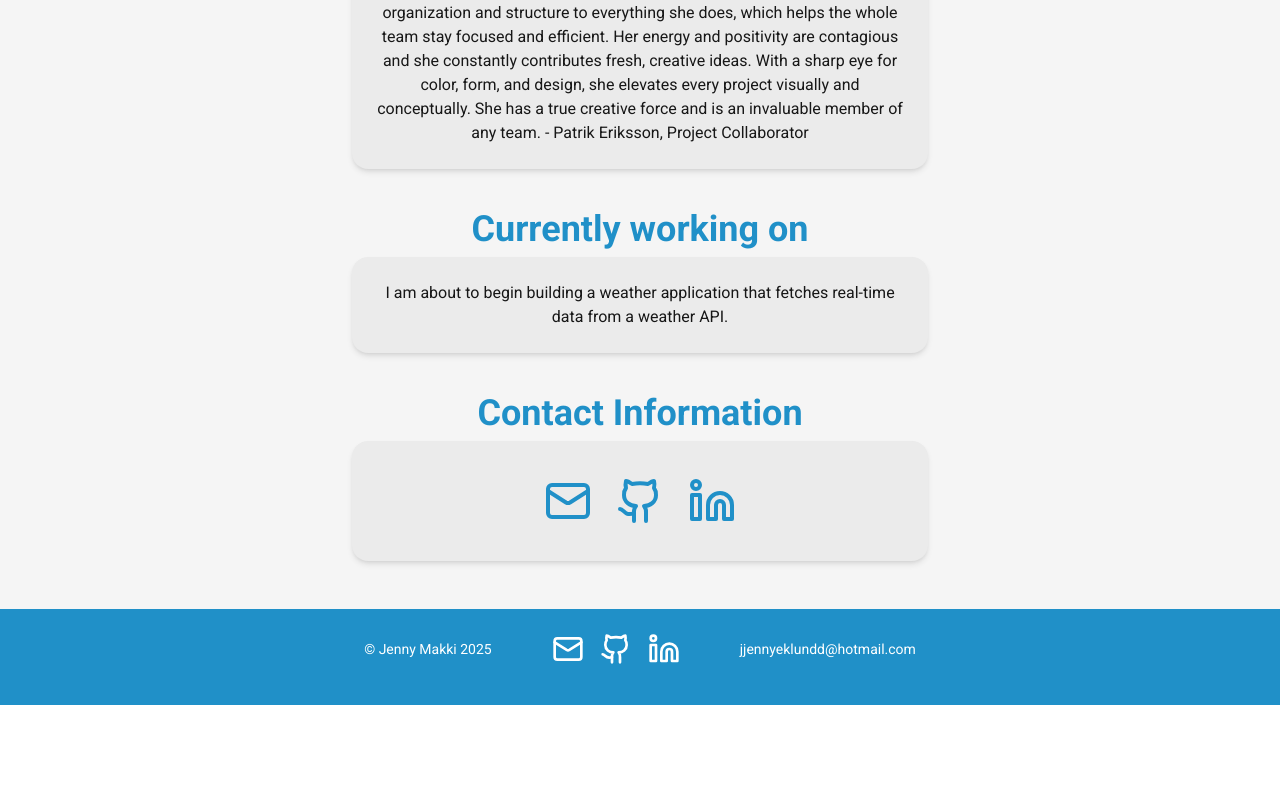
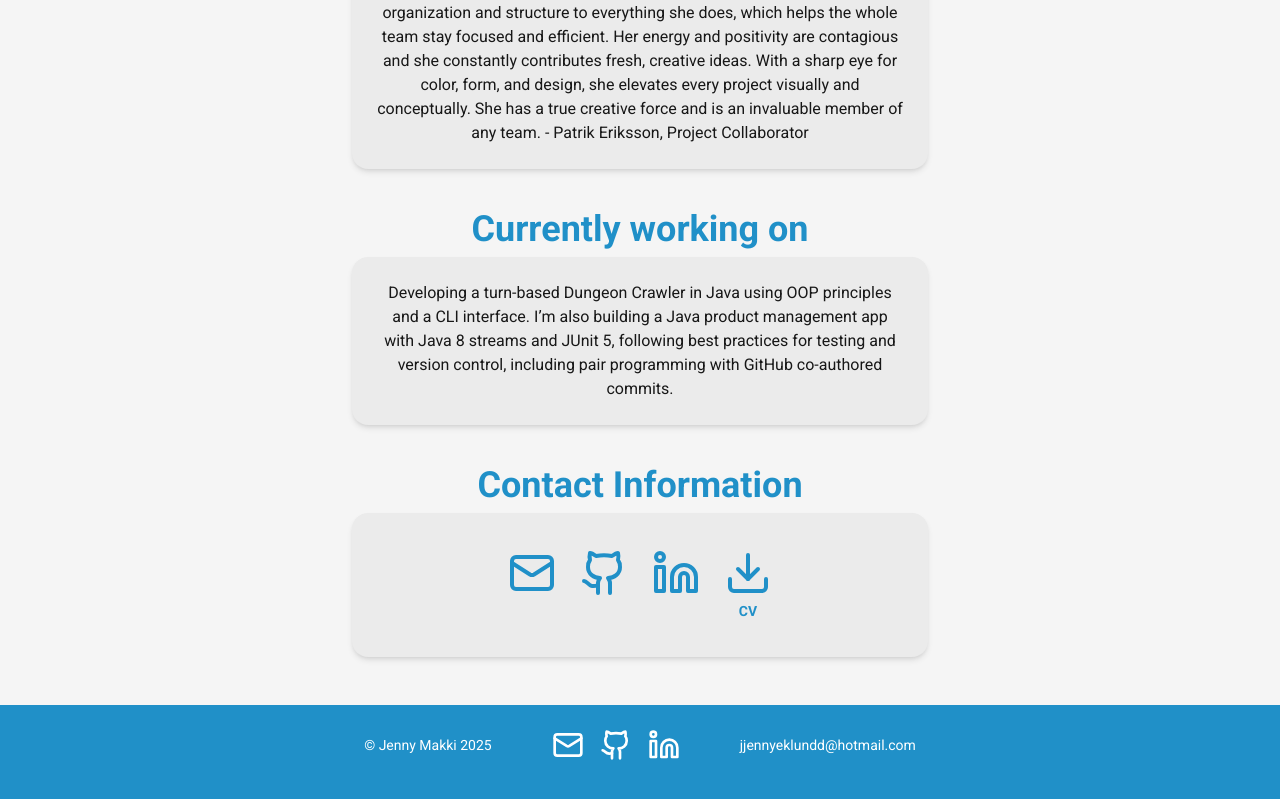
Before and after one commit to jennymakki/jennys-presentation, a Next.js app: page / in a window 1280 px wide. Shown: the part 2571-3370 px from the top of the page. Before the commit the page ends 3276 px from the top, so only its background shows below. Built offline with nearby package versions, Linux system fonts and the light colour scheme.

Commit message:
Included CV and changed what I am currently working on.

```diff
--- a/src/app/page.tsx
+++ b/src/app/page.tsx
@@ -73,8 +73,7 @@ export default function Home() {
           </h4>
           <div className="max-w-xl bg-[#EBEBEB] rounded-2xl shadow-md p-6 mx-auto">
             <p className="text-center text-md">
-              I am about to begin building a weather application that fetches
-              real-time data from a weather API.
+            Developing a turn-based Dungeon Crawler in Java using OOP principles and a CLI interface. I’m also building a Java product management app with Java 8 streams and JUnit 5, following best practices for testing and version control, including pair programming with GitHub co-authored commits.
             </p>
           </div>
         </div>
--- a/src/components/contact.tsx
+++ b/src/components/contact.tsx
@@ -1,4 +1,4 @@
-import { Mail, Github, Linkedin } from "lucide-react"
+import { Mail, Github, Linkedin, Download } from "lucide-react";
 export default function Contact() {
   return (
     <div className="items-center mt-10">
@@ -26,7 +26,17 @@ export default function Contact() {
           >
             <Linkedin className="text-[#2090C8] hover:text-[#FF6F61] w-12 h-12" />
           </a>
+          <a
+            href="/JennyMakkiCV.pdf"
+            download
+            aria-label="Download CV"
+            className="flex flex-col items-center text-[#2090C8] hover:text-[#FF6F61]"
+          >
+            <Download className="w-12 h-12" />
+            <span className="text-sm font-bold mt-1">CV</span>
+          </a>
         </div>
       </div>
     </div>
-    )}
+  );
+}
```
Also changed, not shown: 1 other file (tests, documents, lock files or other folders). Lines whose indentation alone changed are shown as unchanged.
